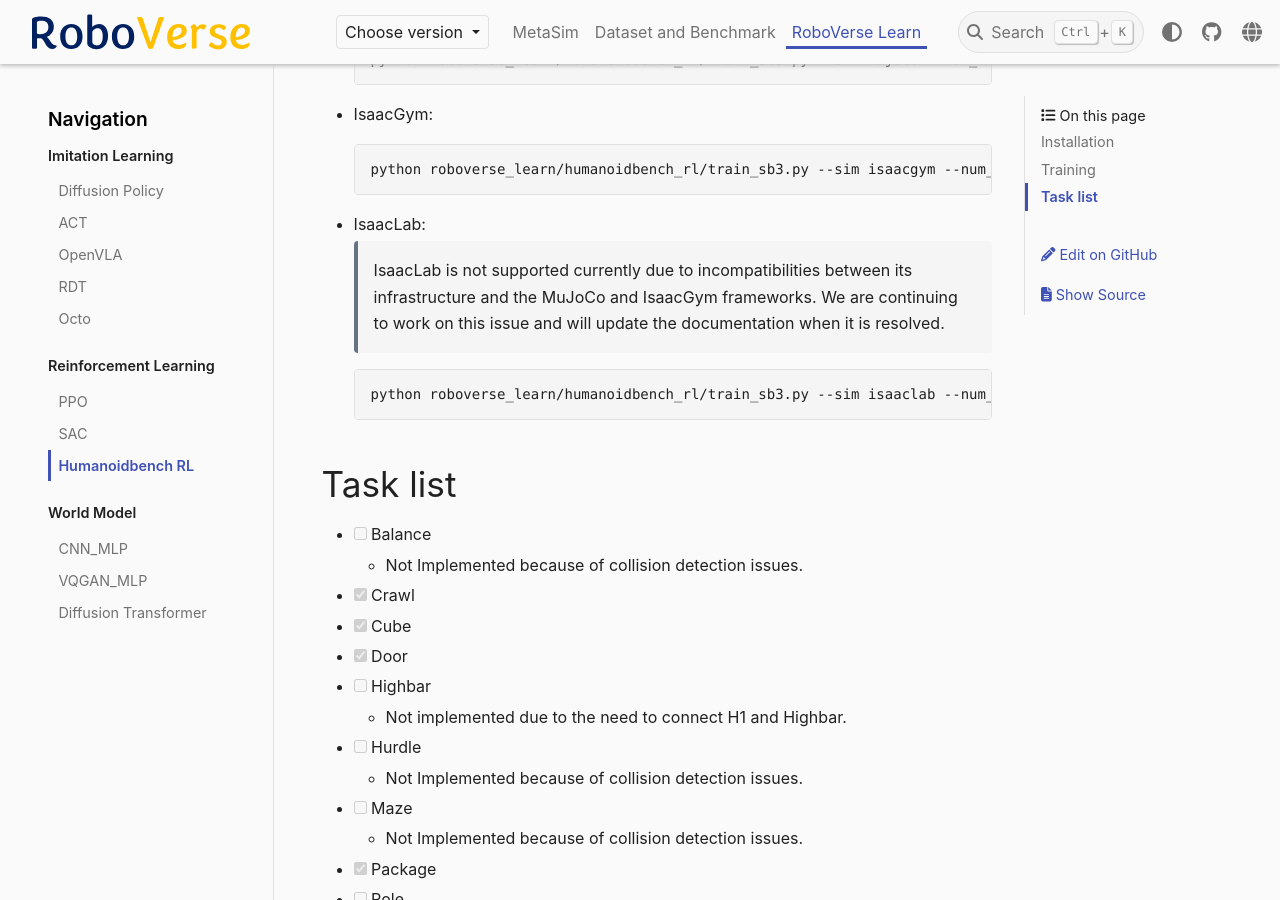
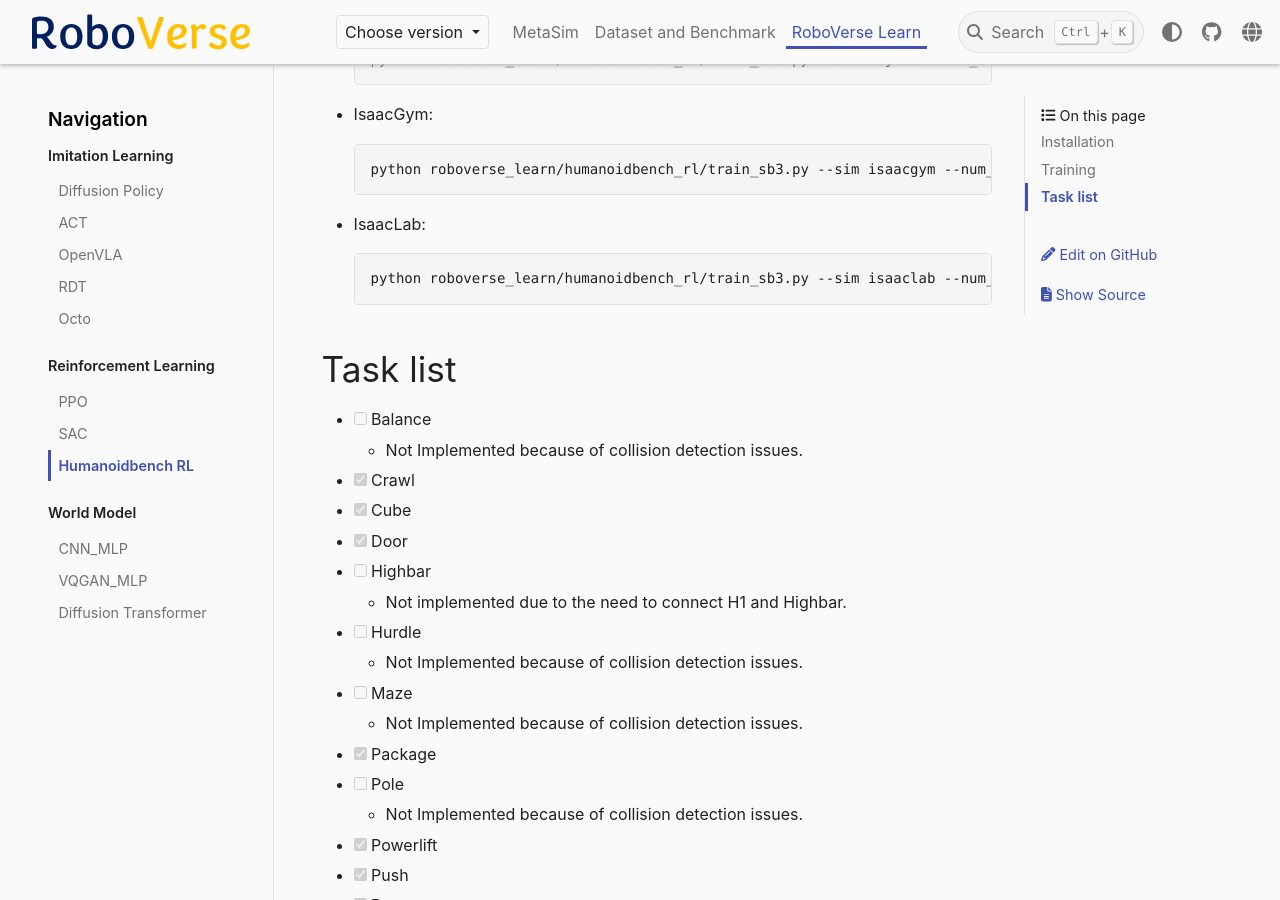
Before and after one commit to liuliu3dv/RoboVerse, a Sphinx documentation site: the page built from docs/source/roboverse_learn/reinforcement_learning/humanoidbench_rl.md, in a window 1280 px wide and 900 px high, scrolled down 881 px. Built offline with Sphinx 7.4.7 and the PyData theme 0.15.4, drawn with Linux system fonts in a browser that asks for light colours; pages that are not in the unit, such as notebooks, are missing from menus.

Commit message:
📝 docs: Remove the note about IsaacLab not being supported, update the humanoidbench_rl documentation.

````diff
--- a/docs/source/roboverse_learn/reinforcement_learning/humanoidbench_rl.md
+++ b/docs/source/roboverse_learn/reinforcement_learning/humanoidbench_rl.md
@@ -40,9 +40,6 @@ wandb login
 
 - IsaacLab:
 
-    > IsaacLab is not supported currently due to incompatibilities between its infrastructure and the MuJoCo and IsaacGym frameworks.
-    > We are continuing to work on this issue and will update the documentation when it is resolved.
-
     ```bash
     python roboverse_learn/humanoidbench_rl/train_sb3.py --sim isaaclab --num_envs 2 --robot=h1 --task humanoidbench:Stand
     ```
````
